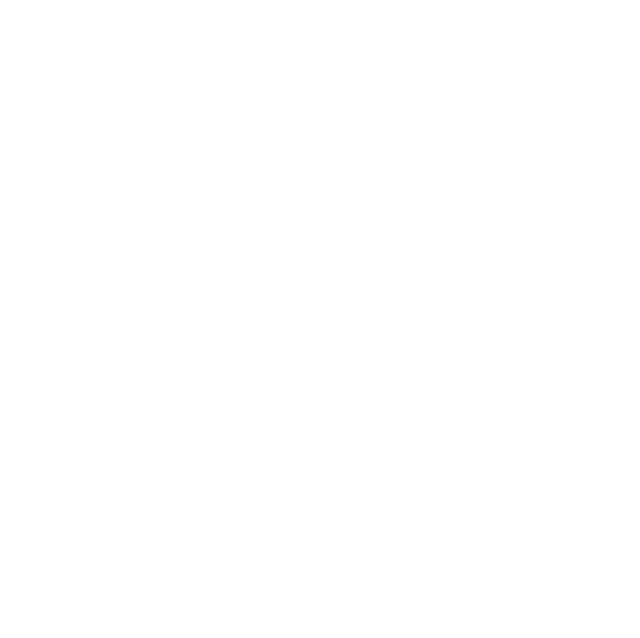
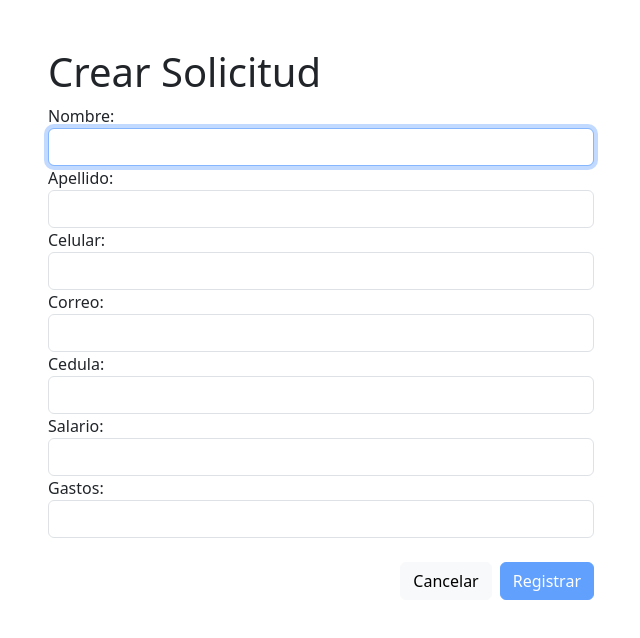
Before and after one commit to SergioVergarav/Ingeneria-Software-II-frontend, an Angular app: page /registro in a window 1280 px wide. Before the commit this address led to /. Shown: the top 638 px of the page, without its empty margins (34-674 px from the left). Built offline with nearby package versions, Linux system fonts and the light colour scheme.

Commit message:
Fin Desarrollo FrontEnd Hu02

```diff
--- a/src/app/app.routes.ts
+++ b/src/app/app.routes.ts
@@ -2,7 +2,7 @@
 
 export const routes: Routes = [
   {
-    path: '',
-    loadComponent: () => import('./componentes/solicitudesform/solicitudesform.component')
+    path: 'registro',
+    loadComponent: () => import('./componentes/solicitudesform/solicitudesform.component').then(m => m.SolicitudesformComponent)
   }
 ];
--- a/src/app/componentes/solicitudesform/solicitudesform.component.html
+++ b/src/app/componentes/solicitudesform/solicitudesform.component.html
@@ -1,43 +1,89 @@
-<form  [formGroup]="form" (ngSubmit)="guardar()">
+<div class ="row">
+  <div class="col-md-6 col-md-offset-3">
+
+
+    <h1>
+      Crear Solicitud
+    </h1>
+
+    <div class="card-body">
+      @if(form){
+        @if(errors?.length){
+          <div>
+            <ul>
+              @for (error of errors; track error){
+                <li>{{error}}</li>
+              }
+            </ul>
+          </div>
+        }
+        <form [formGroup]="form" (ngSubmit)="guardar()" >
           <div class="form-group">
-    <label class="control-label" for="idnombre">Nombre: </label>
-    <input id="idnombre" type="text" class="form-control"  required autofocus="autofocus"
+            <label class="control-label" for="nombre">Nombre:</label>
+            <input id="nombre"  type="text" class="form-control" required autofocus="autofocus"
                    formControlName="nombre">
+            @if(form.get('nombre')?.hasError('required') && form.get('nombre')?.touched){
+              <p class="invalid-feedback d-block">El nombre es obligatorio</p>
+            }
           </div>
           <div class="form-group">
-    <label class="control-label" for="idapellido">Apellido: </label>
-    <input id="idapellido" type="text" class="form-control"  required autofocus="autofocus"
+            <label class="control-label" for="apellido">Apellido:</label>
+            <input id="apellido"  type="text" class="form-control" required autofocus="autofocus"
                    formControlName="apellido">
+            @if(form.get('apellido')?.hasError('required') && form.get('apellido')?.touched){
+              <p class="invalid-feedback d-block">El apellido es obligatorio</p>
+            }
           </div>
           <div class="form-group">
-    <label class="control-label" for="idcelular">Celular: </label>
-    <input id="idcelular" type="text" class="form-control"  required autofocus="autofocus"
+            <label class="control-label" for="celular">Celular:</label>
+            <input id="celular"  type="number" class="form-control" required autofocus="autofocus"
                    formControlName="celular">
+            @if(form.get('celular')?.hasError('required') && form.get('celular')?.touched){
+              <p class="invalid-feedback d-block">El celular es obligatorio</p>
+            }
           </div>
           <div class="form-group">
-    <label class="control-label" for="iddocumen">Documento: </label>
-    <input id="iddocumen" type="text" class="form-control"  required autofocus="autofocus"
-           formControlName="documento">
+            <label class="control-label" for="correo">Correo:</label>
+            <input id="correo"  type="text" class="form-control" required autofocus="autofocus"
+                   formControlName="correo">
+            @if(form.get('correo')?.hasError('required') && form.get('correo')?.touched){
+              <p class="invalid-feedback d-block">El correo es obligatorio</p>
+            }
           </div>
           <div class="form-group">
-    <label class="control-label" for="idsalario">Salario: </label>
-    <input id="idsalario" type="text" class="form-control"  required autofocus="autofocus"
-           formControlName="salario">
+            <label class="control-label" for="cedula">Cedula:</label>
+            <input id="cedula"  type="number" class="form-control" required autofocus="autofocus"
+                   formControlName="cedula">
+            @if(form.get('cedula')?.hasError('required') && form.get('cedula')?.touched){
+              <p class="invalid-feedback d-block">La cedula es obligatorio</p>
+            }
           </div>
           <div class="form-group">
-    <label class="control-label" for="idgastos">Gastos: </label>
-    <input id="idgastos" type="text" class="form-control"  required autofocus="autofocus"
-           formControlName="gasto">
+            <label class="control-label" for="salario">Salario:</label>
+            <input id="salario"  type="number" class="form-control" required autofocus="autofocus"
+                   formControlName="salario">
+            @if(form.get('salario')?.hasError('required') && form.get('salario')?.touched){
+              <p class="invalid-feedback d-block">El salario es obligatorio</p>
+            }
           </div>
+          <div class="form-group">
+            <label class="control-label" for="gastos">Gastos:</label>
+            <input id="gastos"  type="number" class="form-control" required autofocus="autofocus"
+                   formControlName="gastos">
+            @if(form.get('gastos')?.hasError('required') && form.get('gastos')?.touched){
+              <p class="invalid-feedback d-block">Los gastos son obligatorio</p>
+            }
+          </div>
+
 
           <br>
           <div class="form-group text-end">
             <button type="button" class="btn btn-light" routerLink="/">Cancelar</button>
-    <button type="submit" class="btn btn-primary ms-2" [disabled]="!form.valid">
-      Guardar
-    </button>
-
+            <button type="submit" class="btn btn-primary ms-2" [disabled]="!form.valid">Registrar</button>
+          </div>
+        </form>
+      }
+    </div>
+  </div>
 
 </div>
-</form>
-<p >{{resultado}}</p>
--- a/src/app/componentes/solicitudesform/solicitudesform.component.ts
+++ b/src/app/componentes/solicitudesform/solicitudesform.component.ts
@@ -14,12 +14,54 @@
   styleUrl: './solicitudesform.component.css'
 })
 export class SolicitudesformComponent implements OnInit{
-  form: FormGroup ;
+  form?: FormGroup ;
   private fb = inject(FormBuilder);
+  private solicitudService = inject(SolicitudService);
+  private router = inject(Router);
+  private route = inject(ActivatedRoute)
+  solicitud? : Solicitud;
+  errors?: string[]
 
-  private solicitudService = inject(SolicitudService);
-  resultado = '';
-  constructor() {
+
+  guardar(){
+
+    if (this.form?.invalid){
+      return ;
+    }
+    let request: Observable<Solicitud>;
+    const equipo = this.form!.value;
+
+      request = this.solicitudService.crear(equipo);
+
+    request.subscribe({
+      next: () => {
+        this.errors = []
+        this.router.navigate(['/']);
+      },
+      error : response => {
+        this.errors = response.error.errors;
+      }
+    });
+
+  }
+
+  ngOnInit(): void {
+    const serial=this.route.snapshot.paramMap.get('serial');
+    if (serial){
+      this.solicitudService.obtener(parseInt(serial)).subscribe(solicitud => {
+        this.solicitud = solicitud;
+        this.form = this.fb.group({
+          numerosolicitud: [solicitud.numerosolicitud],
+          nombre: [solicitud.nombre, [Validators.required]],
+          apellido: [solicitud.apellido, [Validators.required]],
+          celular: [solicitud.celular, [Validators.required]],
+          correo: [solicitud.correo, [Validators.required]],
+          cedula: [solicitud.cedula, [Validators.required]],
+          salario: [solicitud.salario, [Validators.required]],
+          gastos: [solicitud.gastos, [Validators.required]]
+        });
+      });
+    }else{
       this.form = this.fb.group({
         nombre: ['', [Validators.required]],
         apellido: ['',[Validators.required]],
@@ -30,15 +72,11 @@
         gastos: ['',[Validators.required]]
       });
     }
-  ngOnInit(): void {
+
 
   }
-  guardar(){
-    console.log(this.form)
-    const solicitud = this.form!.value;
-    this.solicitudService.guardar(solicitud).subscribe( (dato) =>{
-      console.log('Guardo');
-      this.resultado = 'Almaceno'
-    });
+
+
+
+
 }
-}
--- a/src/app/servicios/solicitud.service.ts
+++ b/src/app/servicios/solicitud.service.ts
@@ -13,8 +13,10 @@
 
   httpOptions = { headers: new HttpHeaders({'Content-Type' : 'application/json'})};
 
-  guardar(solicitud?: Solicitud){
-    return this.httpClient.post<any>(this.urlRest, solicitud);
+  public crear(solicitud: Solicitud){
+    return this.httpClient.post<Solicitud>(this.urlRest+'registro',solicitud,this.httpOptions);
   }
-
+  public obtener(id: number){
+    return this.httpClient.get<Solicitud>(this.urlRest+'${id}',this.httpOptions);
+  }
 }
```
Lines whose indentation alone changed are shown as unchanged.
